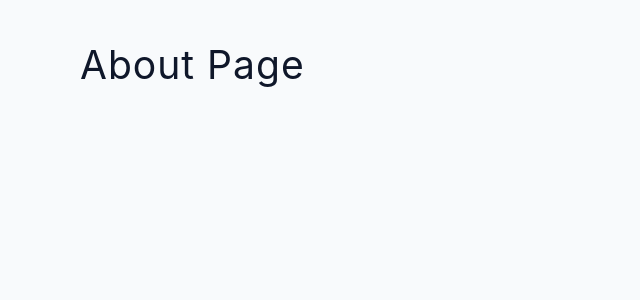
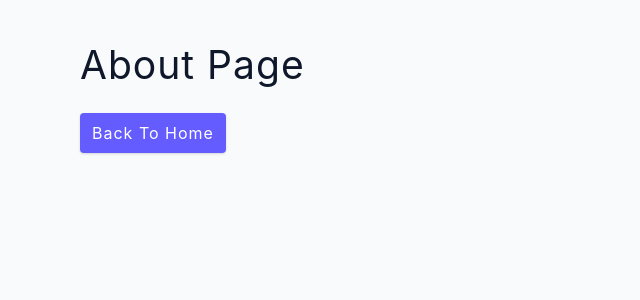
Before and after one commit to BarryCoding/study-react-router6, a React (Vite) app: page /about in a window 1280 px wide. Shown: the top 300 px of the page, without its empty margins (0-640 px from the left). Built offline with nearby package versions, Linux system fonts and the light colour scheme.

Commit message:
step3 Link component

```diff
--- a/src/pages/About.jsx
+++ b/src/pages/About.jsx
@@ -1,7 +1,9 @@
+import {Link} from 'react-router-dom'
 const About = () => {
   return (
     <section className='section'>
       <h2>About Page</h2>
+      <Link to='/' className='btn' >Back to Home</Link>
     </section>
   );
 };
--- a/src/pages/Home.jsx
+++ b/src/pages/Home.jsx
@@ -1,7 +1,9 @@
+import {Link} from 'react-router-dom'
 const Home = () => {
   return (
     <section className='section'>
       <h2>Home Page</h2>
+      <Link to='/about' className='btn' >About</Link>
     </section>
   );
 };
```
Also changed, not shown: 1 other file (tests, documents, lock files or other folders).
